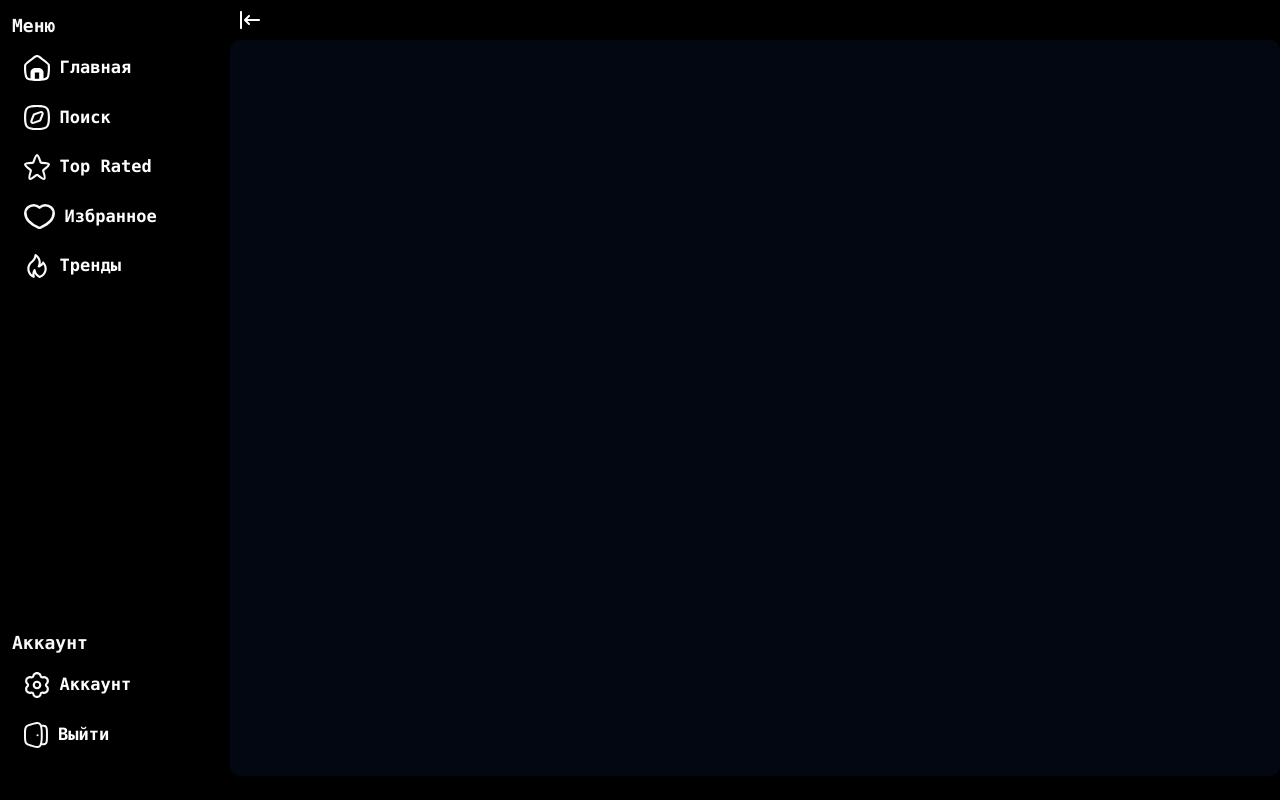
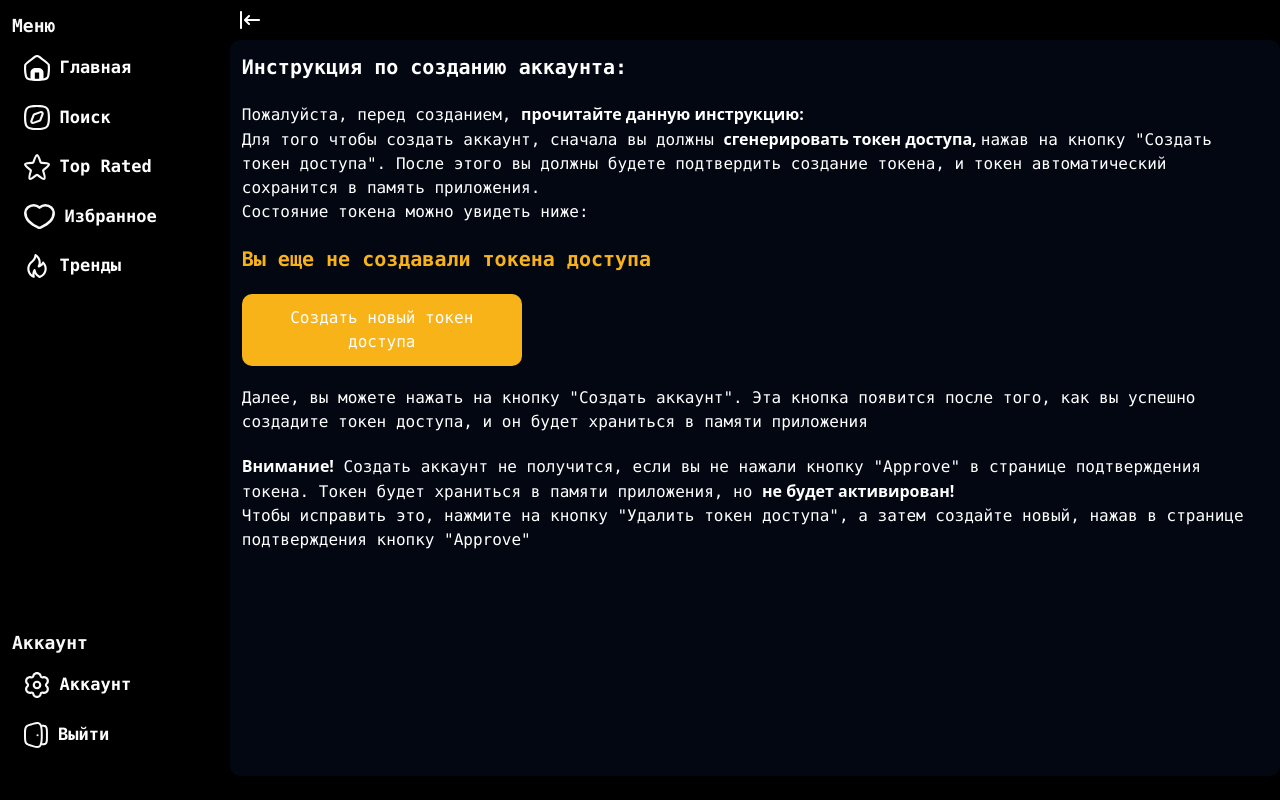
Before and after one commit to DonyFrontend/MovieApp, a React (Vite) app: page /auth in a window 1280 px wide. Built offline with nearby package versions, Linux system fonts and the light colour scheme.

Commit message:
add / Authorization

```diff
--- /dev/null
+++ b/src/app/providers/store/account/accountStore.ts
@@ -0,0 +1,10 @@
+import { devtools } from "zustand/middleware";
+import { create } from "zustand";
+import { IAccountSlice } from "@/features/account/model/types/types";
+import { AccountSlice } from "@/features/account/model/slice/slice";
+
+export const useAccountStore = create(
+  devtools<IAccountSlice>((...b) => ({
+    ...AccountSlice(...b),
+  }))
+);
--- /dev/null
+++ b/src/features/Auth/model/api/create_account.ts
@@ -0,0 +1,37 @@
+import api_key from "@/shared/api/api_key";
+import axios from "axios";
+import { Dispatch, SetStateAction } from "react";
+import { NavigateFunction } from "react-router-dom";
+
+function Create_account(
+  request_token: string | null,
+  loading: Dispatch<SetStateAction<boolean>>,
+  navigate: NavigateFunction
+) {
+  loading(true);
+  if (request_token == null) {
+    alert("Вы не можете создать аккаунт без токена доступа!");
+  } else {
+    axios
+      .post(
+        "https://api.themoviedb.org/3/authentication/session/new",
+        {
+          request_token,
+        },
+        {
+          params: {
+            api_key,
+          },
+        }
+      )
+      .then((data) => {
+        console.log(data.data);
+        localStorage.setItem("session_id", data.data.session_id);
+        navigate("/account");
+      })
+      .catch((err) => console.error(err))
+      .finally(() => loading(false));
+  }
+}
+
+export { Create_account };
--- /dev/null
+++ b/src/features/Auth/model/api/create_token.ts
@@ -0,0 +1,27 @@
+import api_key from "@/shared/api/api_key";
+import token from "@/shared/api/token";
+import axios from "axios";
+import { Dispatch, SetStateAction } from "react";
+
+function Create_request_token(loading: Dispatch<SetStateAction<boolean>>) {
+  loading(true);
+  axios
+    .get("https://api.themoviedb.org/3/authentication/token/new", {
+      headers: {
+        Authorization: "Bearer" + token,
+        Accept: "application/json",
+      },
+      params: {
+        api_key,
+        redirect_to: 'http://localhost:5173/account'
+      },
+    })
+    .then((data) => {
+      localStorage.setItem('request_token', data.data.request_token);
+      window.location.href = `https://www.themoviedb.org/authenticate/${data.data.request_token}`;
+    })
+    .catch((err) => console.error(err))
+    .finally(() => loading(false));
+}
+
+export { Create_request_token };
--- /dev/null
+++ b/src/features/Auth/ui/Auth.tsx
@@ -0,0 +1,101 @@
+import { useEffect, useState } from "react";
+import { Create_request_token } from "../model/api/create_token";
+import { Create_account } from "../model/api/create_account";
+import { useNavigate } from "react-router-dom";
+
+const Auth = () => {
+  const buttonClassName = "p-3 bg-mainColor rounded-[10px]";
+  const [request_token, setRequest_token] = useState<string | null>(
+    localStorage.getItem("request_token")
+  );
+  const [loading, setLoading] = useState<boolean>(false);
+  const [sessionLoading, setSessionLoading] = useState(false);
+
+  const navigate = useNavigate();
+
+  useEffect(() => {}, [request_token]);
+
+  function removeToken() {
+    localStorage.removeItem("request_token");
+    setRequest_token(null);
+  }
+
+  return (
+    <div className="text-white p-3 flex flex-col gap-y-20">
+      <div className="flex flex-col items-start gap-y-5">
+        <h3 className="font-bold text-[20px]">
+          Инструкция по созданию аккаунта:
+        </h3>
+        <p>
+          Пожалуйста, перед созданием,{" "}
+          <span className="font-bold font-sans">
+            прочитайте данную инструкцию:
+          </span>{" "}
+          <br />
+          Для того чтобы создать аккаунт, сначала вы должны{" "}
+          <span className="font-bold font-sans">
+            сгенерировать токен доступа,{" "}
+          </span>
+          нажав на кнопку "Создать токен доступа". После этого вы должны будете
+          подтвердить создание токена, и токен автоматический сохранится в
+          память приложения. <br /> Состояние токена можно увидеть ниже:
+        </p>
+        <p className="text-[20px] font-semibold text-mainColor">
+          {request_token
+            ? "Токен доступа успешно создан"
+            : "Вы еще не создавали токена доступа"}
+        </p>
+        <div className="flex gap-x-2">
+          <button
+            onClick={() => Create_request_token(setLoading)}
+            className={`${buttonClassName} w-[280px] flex justify-center items-center`}
+          >
+            {loading ? (
+              <div className="animate-spin bg-none rounded-full border-r-[3px] border-l-[3px] border-white w-[20px] h-[20px]"></div>
+            ) : (
+              "Создать новый токен доступа"
+            )}
+          </button>
+          {request_token && (
+            <button onClick={removeToken} className={buttonClassName}>
+              Удалить токен доступа
+            </button>
+          )}
+        </div>
+        <p>
+          Далее, вы можете нажать на кнопку "Создать аккаунт". Эта кнопка
+          появится после того, как вы успешно создадите токен доступа, и он
+          будет храниться в памяти приложения
+        </p>
+        <p>
+          <span className="font-sans font-bold">Внимание!</span> Создать аккаунт
+          не получится, если вы не нажали кнопку "Approve" в странице
+          подтверждения токена. Токен будет храниться в памяти приложения, но{" "}
+          <span className="font-sans font-bold">не будет активирован!</span>{" "}
+          <br />
+          Чтобы исправить это, нажмите на кнопку "Удалить токен доступа", а
+          затем создайте новый, нажав в странице подтверждения кнопку "Approve"
+        </p>
+      </div>
+      {request_token && (
+        <div className="w-full flex justify-center items-center flex-col gap-y-4">
+          <h3 className="text-[20px] font-medium">Выберите действие:</h3>
+          <div className="flex gap-x-5">
+            <button
+              onClick={() => Create_account(request_token, setSessionLoading, navigate)}
+              className={`${buttonClassName} w-[280px] flex justify-center items-center`}
+            >
+              {sessionLoading ? (
+                <div className="animate-spin bg-none rounded-full border-r-[3px] border-l-[3px] border-white w-[20px] h-[20px]"></div>
+              ) : (
+                "Создать аккаунт"
+              )}
+            </button>
+          </div>
+        </div>
+      )}
+    </div>
+  );
+};
+
+export default Auth;
--- /dev/null
+++ b/src/features/account/model/slice/slice.ts
@@ -0,0 +1,36 @@
+import { StateCreator } from "zustand";
+import { IAccountSlice } from "../types/types";
+import instance from "@/shared/api/tmdb/instance";
+import api_key from "@/shared/api/api_key";
+
+export const AccountSlice: StateCreator<IAccountSlice> = (set) => ({
+  account: {
+    avatar: {
+      gravatar: {
+        hash: "",
+      },
+      tmdb: {
+        avatar_path: null,
+      },
+    },
+    id: 0,
+    include_adult: false,
+    iso_3166_1: "",
+    iso_639_1: "",
+    name: "",
+    username: "",
+  },
+  setAccount(session_id, loading) {
+    loading(true);
+    instance
+      .get("/account", {
+        params: {
+          api_key,
+          session_id,
+        },
+      })
+      .then((data) => set(() => ({ account: data.data })))
+      .catch(err => console.log(err))
+      .finally(() => loading(false));
+  },
+});
--- /dev/null
+++ b/src/features/account/model/types/types.ts
@@ -0,0 +1,25 @@
+import { Dispatch, SetStateAction } from "react"
+
+interface IAvatar {
+  gravatar: {
+    hash: string,
+  },
+  tmdb: {
+    avatar_path: string | null
+  }
+}
+
+export interface IAccount {
+  avatar: IAvatar,
+  id: number,
+  iso_639_1: string,
+  iso_3166_1: string,
+  name: string | "",
+  include_adult: boolean,
+  username: string
+}
+
+export interface IAccountSlice {
+  account: IAccount,
+  setAccount: (session_id: string, loading: Dispatch<SetStateAction<boolean>>) => void;
+}
--- /dev/null
+++ b/src/features/account/ui/Account.tsx
@@ -0,0 +1,30 @@
+import { useAccountStore } from "@/app/providers/store/account/accountStore";
+import Loading from "@/pages/load/Loading";
+import { useEffect, useState } from "react";
+import { useNavigate } from "react-router-dom";
+
+const Account = () => {
+  const navigate = useNavigate();
+  const id = localStorage.getItem("session_id");
+  const { account, setAccount } = useAccountStore();
+  const [loading, setLoading] = useState<boolean>(false);
+
+  useEffect(() => {
+    if (!id) {
+      navigate("/auth");
+    }
+    if (id != null) {
+      setAccount(id, setLoading);
+    }
+    // eslint-disable-next-line react-hooks/exhaustive-deps
+  }, []);
+
+  if (loading) {
+    return <Loading />;
+  }
+  console.log(account);
+
+  return <div></div>;
+};
+
+export default Account;
--- a/src/pages/account/ui/Account.tsx
+++ /dev/null
@@ -1,11 +0,0 @@
-const Account = () => {
-    const token = localStorage.getItem('access_token');
-
-    return (
-        <div>
-
-        </div>
-    )
-}
-
-export default Account
--- /dev/null
+++ b/src/shared/api/api_key.ts
@@ -0,0 +1 @@
+export default '3d25bd679dc2bbe7bc12117873d425ff'
--- a/tailwind.config.js
+++ b/tailwind.config.js
@@ -5,6 +5,12 @@ export default {
     extend: {
       textOutline: {
         'outline': 'yellow'
+      },
+      backgroundColor: {
+        'mainColor': '#F8B319'
+      },
+      textColor: {
+        'mainColor': '#F8B319'
       }
     },
   },
```
Also changed, not shown: src/shared/const/router.tsx (+13 -5 lines).
